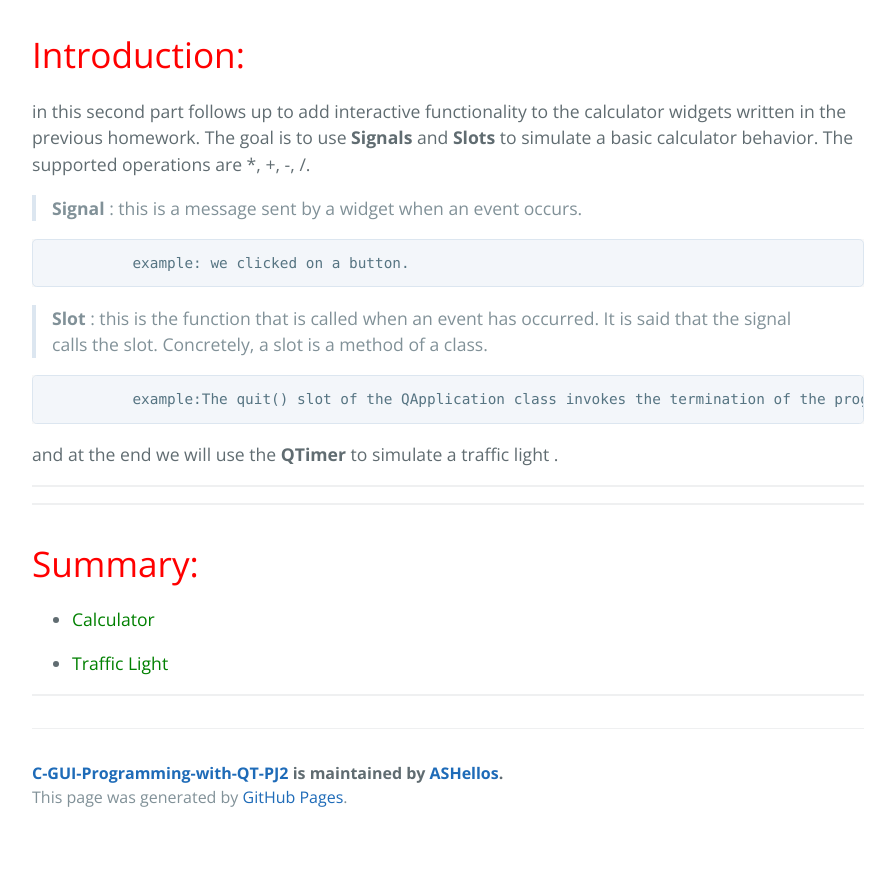
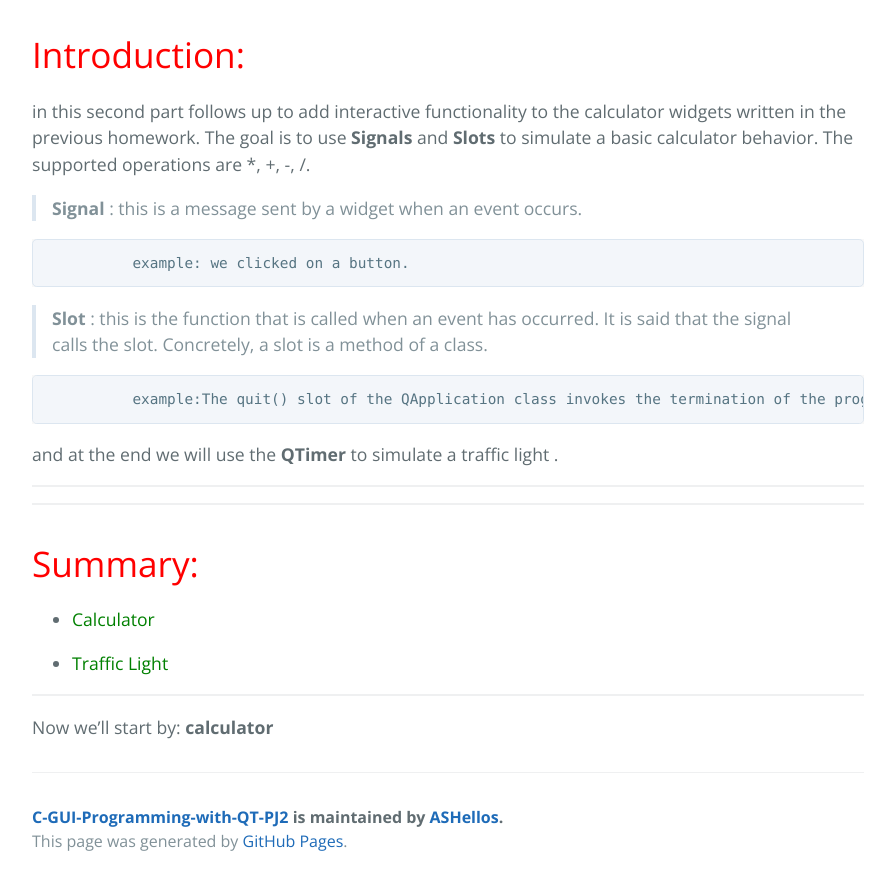
Before and after one commit to ASHellos/C-GUI-Programming-with-QT-PJ2, a Jekyll site: the page built from another-page.md, in a window 1280 px wide and 900 px high, scrolled down 730 px, cut to the strip 15-900 px from the top of the window. Shown: the whole strip, without its empty margins (192-1087 px from the left). Built offline with Jekyll 4.4.1, drawn with Linux system fonts in a browser that asks for light colours; our own code applies the rules of GitHub Pages for plain Markdown files; before the commit the page ends 1586 px from its top, so only the background shows below that.

Commit message:
Update another-page.md

```diff
--- a/another-page.md
+++ b/another-page.md
@@ -27,3 +27,4 @@ and at the end we will use the **QTimer** to simulate a traffic light .
  * <span style="color:green"> Traffic Light</span>
 
 * * *
+Now we'll start by: **calculator**
```
